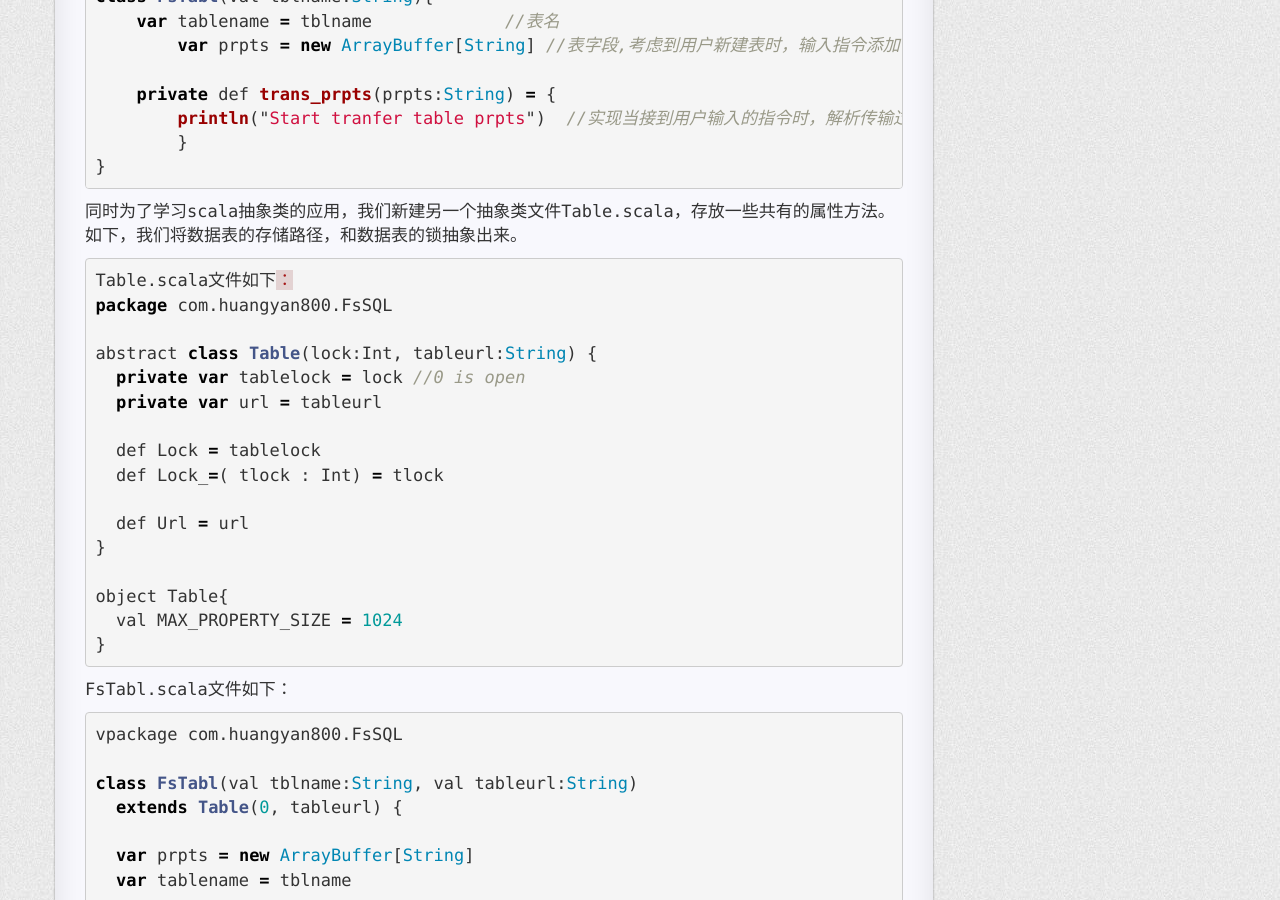
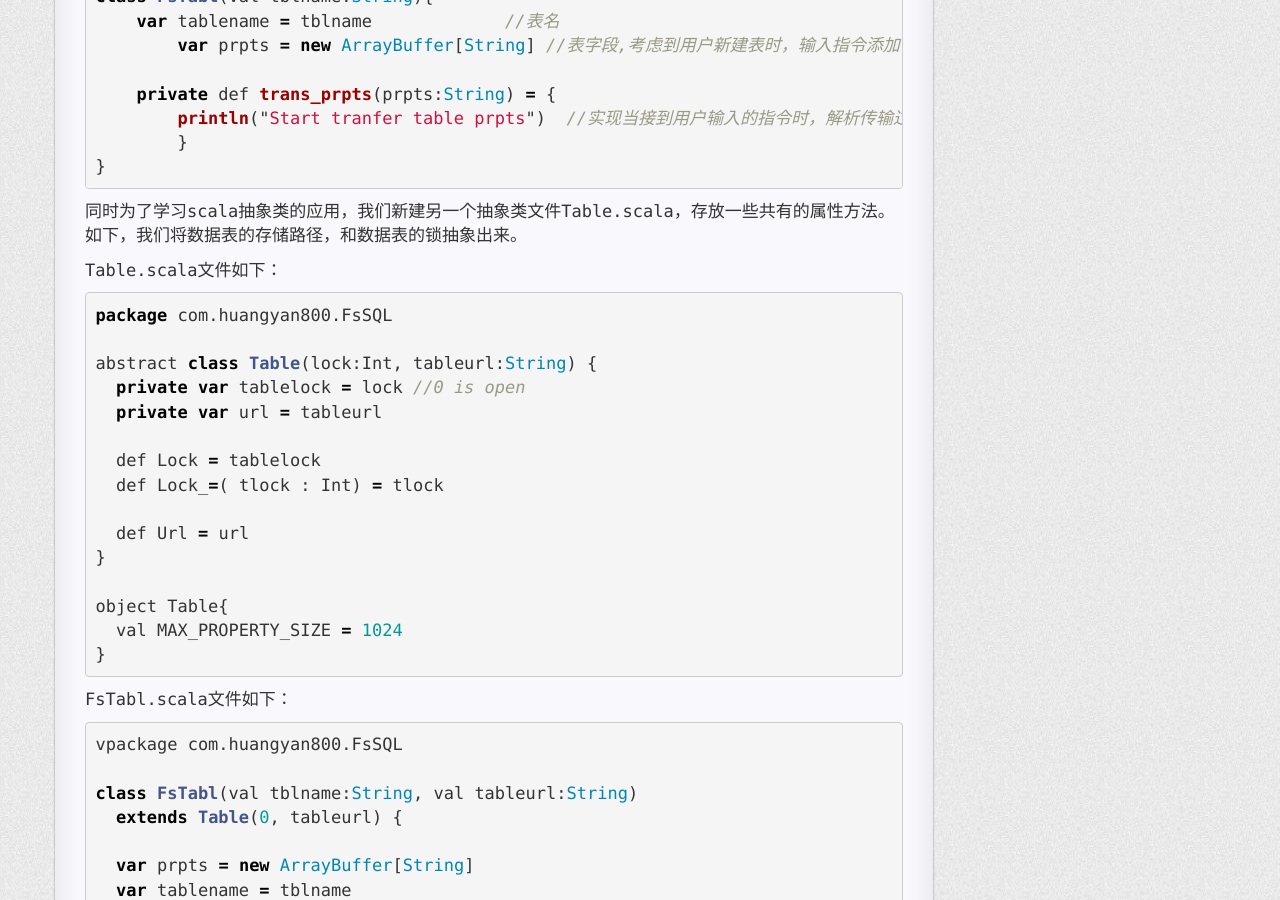
Before and after one commit to Leenshine/leenshine.github.io, a Jekyll site: the page built from _posts/2017-08-05-FsSQL2.md, in a window 1280 px wide and 900 px high, scrolled down 642 px. Built offline with Jekyll 4.4.1, drawn with Linux system fonts in a browser that asks for light colours; nearby versions of some CDN libraries; comment, search, counter and statistics services are not loaded; a style sheet for code colours, icons or effects is not loaded.

Commit message:
Update 2017-08-05-FsSQL2.md

````diff
--- a/_posts/2017-08-05-FsSQL2.md
+++ b/_posts/2017-08-05-FsSQL2.md
@@ -30,8 +30,8 @@ class FsTabl(val tblname:String){
 
 同时为了学习scala抽象类的应用，我们新建另一个抽象类文件Table.scala，存放一些共有的属性方法。如下，我们将数据表的存储路径，和数据表的锁抽象出来。
 
+Table.scala文件如下：
 ```javascript
-Table.scala文件如下：
 package com.huangyan800.FsSQL
 
 abstract class Table(lock:Int, tableurl:String) {
@@ -50,7 +50,6 @@ object Table{
 ```
 
 FsTabl.scala文件如下：
-
 ```javascript
 vpackage com.huangyan800.FsSQL
 
````
